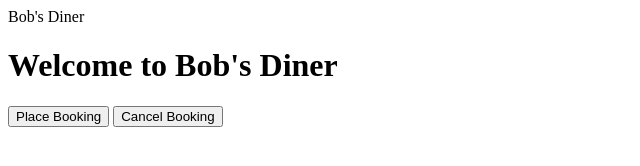
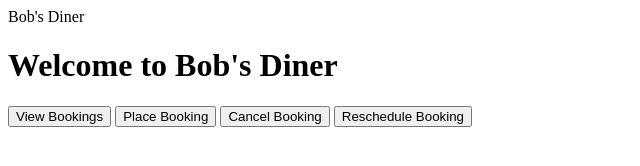
Before and after one commit to aaronodonoghue96/pp4-restaurant-booking, a plain HTML site: page index.html in a window 1280 px wide. Shown: the whole page, without its empty margins (0-640 px from the left). Drawn offline with Linux system fonts and the light colour scheme.

Commit message:
Add buttons for view and reschedule

```diff
--- a/index.html
+++ b/index.html
@@ -5,7 +5,9 @@
   </head>
   <body>
     <h1>Welcome to Bob's Diner</h1>
+    <button type="button" name="viewBookings">View Bookings</button>
     <button type="button" name="placeBooking">Place Booking</button>
     <button type="button" name="cancelBooking">Cancel Booking</button>
+    <button type="button" name="rescheduleBooking">Reschedule Booking</button>
   </body>
 </html>
```
